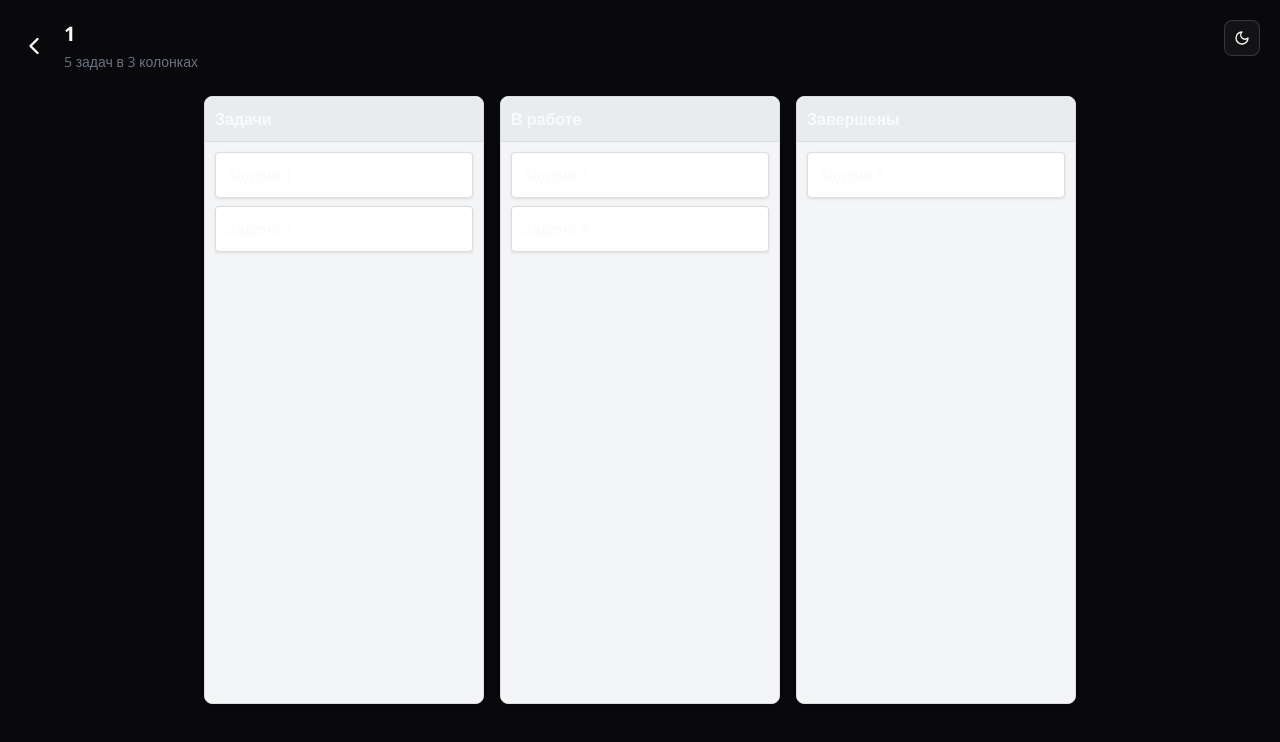
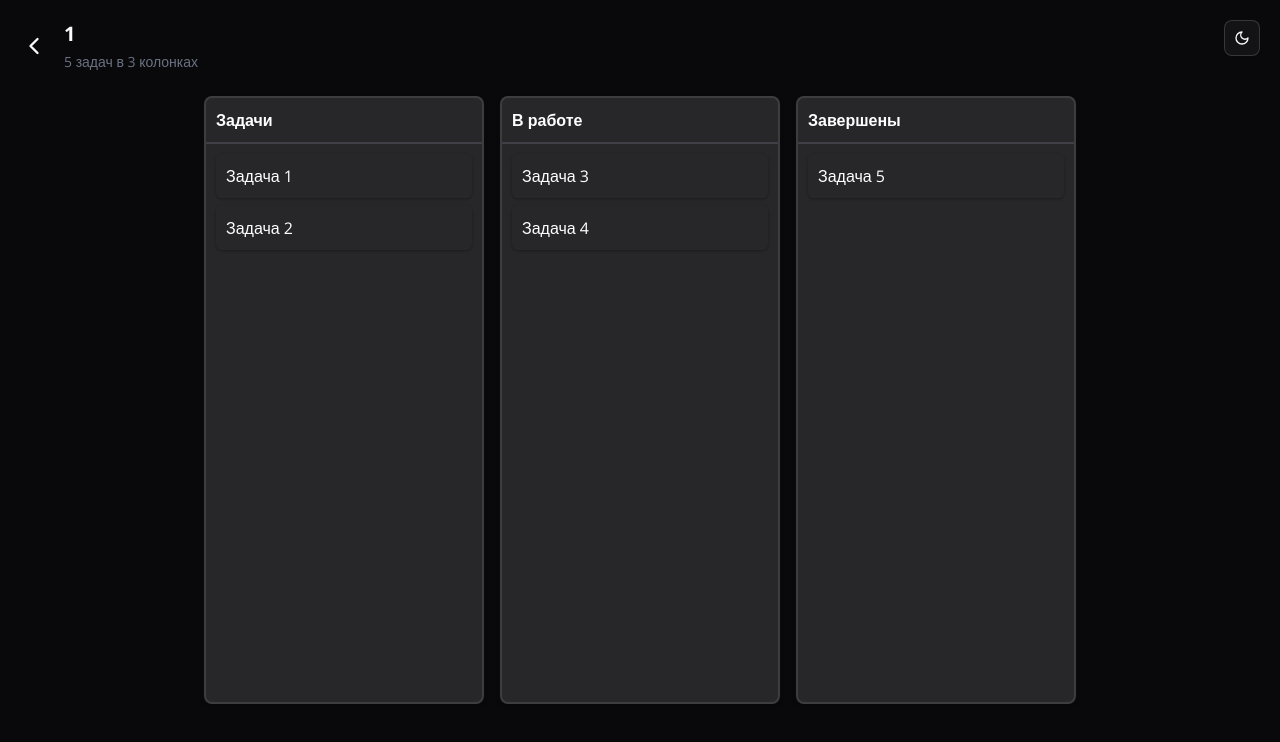
Before and after one commit to nntdgrss/DandD, a React (Vite) app: page /table/1 in a window 1280 px wide. Shown: the top 742 px of the page. Built offline with nearby package versions, Linux system fonts and the light colour scheme.

Commit message:
feat: адаптировал к темной теме канбан доску

```diff
--- a/src/features/table/dnd-kanban/ui/KanbanBoard.tsx
+++ b/src/features/table/dnd-kanban/ui/KanbanBoard.tsx
@@ -7,17 +7,7 @@ interface KanbanBoardProps {
 
 const KanbanBoard: React.FC<KanbanBoardProps> = ({ children }) => {
   return (
-    <div
-      className="kanban-board"
-      style={{
-        display: "flex",
-        gap: "1rem",
-        padding: "1rem",
-        overflowX: "auto",
-        width: "100%",
-        minHeight: "80vh",
-      }}
-    >
+    <div className="flex gap-4 p-4 overflow-x-auto w-full min-h-[80vh]">
       {children}
     </div>
   );
--- a/src/features/table/dnd-kanban/ui/KanbanColumn.tsx
+++ b/src/features/table/dnd-kanban/ui/KanbanColumn.tsx
@@ -7,6 +7,7 @@ import {
   SortableContext,
   verticalListSortingStrategy,
 } from "@dnd-kit/sortable";
+import { cn } from "@/lib/utils";
 
 // Пропсы для компонента колонки канбан-доски
 interface KanbanColumnProps {
@@ -50,15 +51,12 @@ const KanbanColumn: React.FC<KanbanColumnProps> = ({
   return (
     <div
       ref={setNodeRef}
+      className={cn(
+        "w-[280px] min-h-[500px] flex flex-col bg-zinc-800 text-white rounded-md border-2",
+        isOverlay && "border-blue-500 border-dashed"
+      )}
       style={{
         ...style,
-        width: "280px",
-        minHeight: "500px",
-        display: "flex",
-        flexDirection: "column",
-        backgroundColor: "#f4f5f7",
-        borderRadius: "8px",
-        border: isOverlay ? "2px dashed #4dabf7" : "1px solid #ddd",
         boxShadow: isOverlay
           ? "0 0 15px rgba(0, 0, 0, 0.2)"
           : "0 2px 5px rgba(0, 0, 0, 0.1)",
@@ -68,16 +66,7 @@ const KanbanColumn: React.FC<KanbanColumnProps> = ({
       <div
         {...attributes}
         {...listeners}
-        className="column-header"
-        style={{
-          padding: "10px",
-          fontWeight: "bold",
-          borderBottom: "1px solid #ddd",
-          backgroundColor: "#e9ecef",
-          borderRadius: "8px 8px 0 0",
-          cursor: "grab",
-          userSelect: "none",
-        }}
+        className="p-[10px] font-bold border-b-2 border-zinc-700 select-none cursor-grab"
       >
         {column.title}
       </div>
--- a/src/features/table/dnd-kanban/ui/KanbanItem.tsx
+++ b/src/features/table/dnd-kanban/ui/KanbanItem.tsx
@@ -2,6 +2,7 @@ import React from "react";
 import { useSortable } from "@dnd-kit/sortable";
 import { CSS } from "@dnd-kit/utilities";
 import type { Task } from "../types/types";
+import { cn } from "@/lib/utils";
 
 // Пропсы для компонента задачи
 interface KanbanItemProps {
@@ -39,17 +40,15 @@ const KanbanItem: React.FC<KanbanItemProps> = ({ task, isOverlay }) => {
       ref={setNodeRef}
       {...attributes}
       {...listeners}
+      className={cn(
+        "p-2.5 rounded-sm shadow-sm cursor-grab user-select-none dark:bg-zinc-800 dark:text-white text-black",
+        isOverlay && "dark:bg-zinc-700  border-blue-500 border-2 border-dashed"
+      )}
       style={{
         ...style,
-        padding: "10px",
-        backgroundColor: isOverlay ? "#e7f5ff" : "white",
-        border: isOverlay ? "2px dashed #4dabf7" : "1px solid #ddd",
-        borderRadius: "4px",
         boxShadow: isOverlay
-          ? "0 0 10px rgba(0, 0, 0, 0.15)"
-          : "0 1px 3px rgba(0, 0, 0, 0.1)",
-        cursor: "grab",
-        userSelect: "none",
+          ? "0 0 10px rgba(59, 130, 246, 0.3)"
+          : "0 1px 3px rgba(0, 0, 0, 0.3)",
       }}
     >
       {task.content}
```
